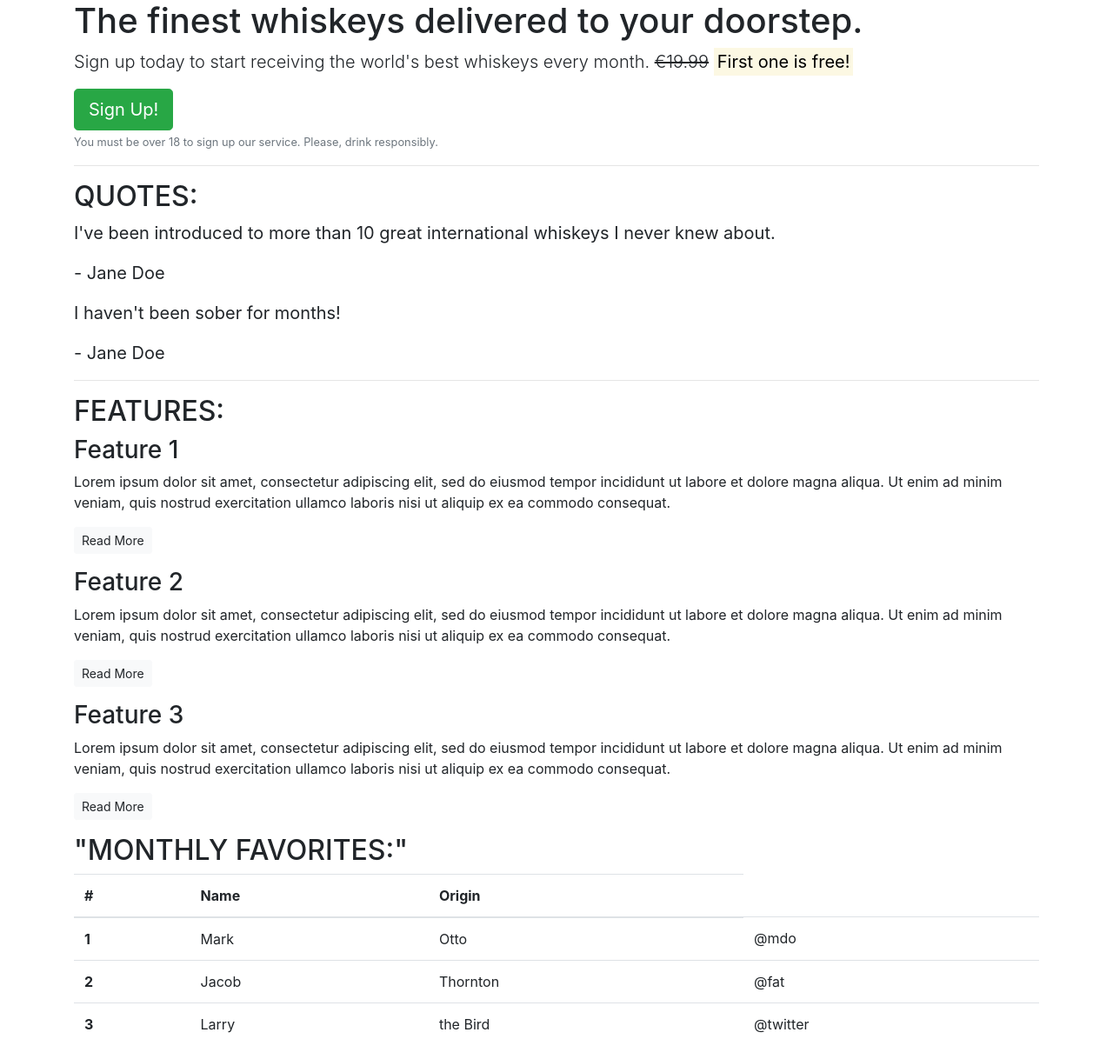
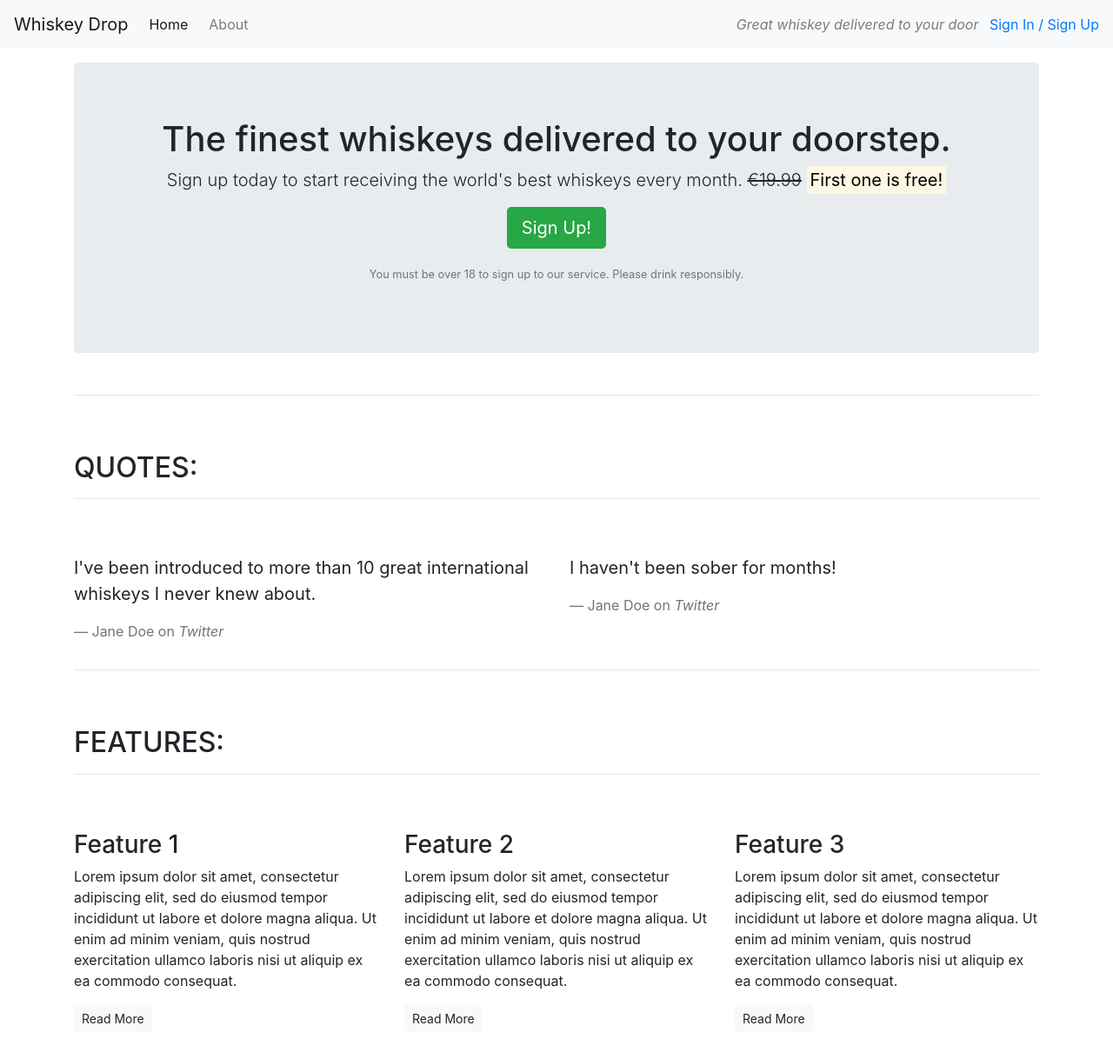
Before and after one commit to paulasdev/bootstrap, a plain HTML site: page index.html in a window 1280 px wide. Shown: the whole page at 87% size. Drawn offline with nearby package versions, Linux system fonts and the light colour scheme.

```diff
--- a/index.html
+++ b/index.html
@@ -11,91 +11,94 @@
 </head>
 
 <body>
+  <!--Nav-->
+  <nav class="navbar navbar-light navbar-expand-sm bg-light">
+      <a href="/" class="navbar-brand">Whiskey Drop</a>
+      <ul class="navbar-nav mr-auto">
+          <li class="active nav-item mr-2"><a class="nav-link" href="/">Home</a></li>
+          <li class="nav-item mr-2"><a class="nav-link" href="">About</a></li>
+          <li class="nav-item mr-2 d-block d-sm-none"><a class="nav-link" href="">Sign In / Sign Up</a></li>
+      </ul>
 
-    <article class="container">
+      <div class="d-none d-md-block">
+          <p class="navbar-text my-auto mr-2"><i>Great whiskey delivered to your door</i></p>
+          <a href="/login">Sign In / Sign Up</a>
+      </div>
+      <!--</div>-->
+  </nav>
+  <article class="container mt-3">
       <!-- Callout -->
-        <section class="callout">
+      <div class="row">
+          <div class="col-12">
+              <section class="callout jumbotron text-center">
                   <h1>The finest whiskeys delivered to your doorstep.</h1>
                   <p class="lead">Sign up today to start receiving the world's best whiskeys every month.
-            <s>€19.99</s> <strong><mark>First one is free!</mark></strong></p>
-            <button class="btn btn-success btn-lg">Sign Up!</button>
-            <p class="text-muted"><small>You must be over 18 to sign up our service. Please, drink responsibly.</small></p>
+                      <s class="d-none d-sm-inline">€19.99</s>
+                      <span class="d-inline d-sm-none"><br></span>
+                      <strong><mark>First one is free!</mark></strong></p>
+                  <p><button class="btn btn-lg btn-success">Sign Up!</button></p>
+                  <p class="text-muted"><small>You must be over 18 to sign up to our service. Please drink responsibly.</small></p>
               </section>
+          </div>
+      </div>
       <!-- /.callout -->
       <hr>
-
       <!-- Quotes -->
       <section class="quotes">
+          <div class="row">
+              <div class="col-12 my-5">
                   <h2 class="text-uppercase">Quotes:</h2>
+                  <hr />
+              </div>
+          </div>
+          <div class="row">
+              <div class="col-12 col-md-6">
                   <blockquote class="blockquote">
                       <p>I've been introduced to more than 10 great international whiskeys I never knew about.</p>
-                <p>- Jane Doe</p>
+                      <footer class="blockquote-footer">Jane Doe on <cite title="Twitter">Twitter</cite></footer>
                   </blockquote>
+              </div>
+              <div class="col-12 col-md-6">
                   <blockquote class="blockquote">
                       <p>I haven't been sober for months!</p>
-                <p>- Jane Doe</p>
+                      <footer class="blockquote-footer">Jane Doe on <cite title="Twitter">Twitter</cite></footer>
                   </blockquote>
+              </div>
+          </div>
       </section>
       <!-- /.quotes -->
       <hr>
-
       <!-- Features -->
       <section class="features">
+          <div class="row">
+              <div class="col-12 my-5">
                   <h2 class="text-uppercase">Features:</h2>
+                  <hr />
+              </div>
+          </div>
+          <div class="row">
+              <div class="col-12 col-md-6 col-lg-4">
                   <div class="feature">
                       <h3>Feature 1</h3>
-                <p>Lorem ipsum dolor sit amet, consectetur adipiscing elit, sed do eiusmod tempor incididunt ut labore
-                    et dolore magna aliqua. Ut enim ad minim veniam, quis nostrud exercitation ullamco laboris nisi ut
-                    aliquip ex ea commodo consequat.</p>
+                      <p>Lorem ipsum dolor sit amet, consectetur adipiscing elit, sed do eiusmod tempor incididunt ut labore et dolore magna aliqua. Ut enim ad minim veniam, quis nostrud exercitation ullamco laboris nisi ut aliquip ex ea commodo consequat.</p>
                       <p><a class="btn btn-sm btn-light" href="">Read More</a></p>
                   </div>
+              </div>
+              <div class="col-12 col-md-6 col-lg-4">
                   <div class="feature">
                       <h3>Feature 2</h3>
-                <p>Lorem ipsum dolor sit amet, consectetur adipiscing elit, sed do eiusmod tempor incididunt ut labore
-                    et dolore magna aliqua. Ut enim ad minim veniam, quis nostrud exercitation ullamco laboris nisi ut
-                    aliquip ex ea commodo consequat.</p>
+                      <p>Lorem ipsum dolor sit amet, consectetur adipiscing elit, sed do eiusmod tempor incididunt ut labore et dolore magna aliqua. Ut enim ad minim veniam, quis nostrud exercitation ullamco laboris nisi ut aliquip ex ea commodo consequat.</p>
                       <p><a class="btn btn-sm btn-light" href="">Read More</a></p>
                   </div>
+              </div>
+              <div class="col-12 d-md-none d-lg-block col-lg-4">
                   <div class="feature">
                       <h3>Feature 3</h3>
-                <p>Lorem ipsum dolor sit amet, consectetur adipiscing elit, sed do eiusmod tempor incididunt ut labore
-                    et dolore magna aliqua. Ut enim ad minim veniam, quis nostrud exercitation ullamco laboris nisi ut
-                    aliquip ex ea commodo consequat.</p>
+                      <p>Lorem ipsum dolor sit amet, consectetur adipiscing elit, sed do eiusmod tempor incididunt ut labore et dolore magna aliqua. Ut enim ad minim veniam, quis nostrud exercitation ullamco laboris nisi ut aliquip ex ea commodo consequat.</p>
                       <p><a class="btn btn-sm btn-light" href="">Read More</a></p>
                   </div>
-        </section>
-        <section class="Monthly favorites">
-            <h2 class="text-uppercase">"Monthly favorites:"</h2>
-            <table class="table">
-                <thead>
-                  <tr>
-                    <th scope="col">#</th>
-                    <th scope="col">Name</th>
-                    <th scope="col">Origin</th>
-                  </tr>
-                </thead>
-                <tbody>
-                  <tr>
-                    <th scope="row">1</th>
-                    <td>Mark</td>
-                    <td>Otto</td>
-                    <td>@mdo</td>
-                  </tr>
-                  <tr>
-                    <th scope="row">2</th>
-                    <td>Jacob</td>
-                    <td>Thornton</td>
-                    <td>@fat</td>
-                  </tr>
-                  <tr>
-                    <th scope="row">3</th>
-                    <td>Larry</td>
-                    <td>the Bird</td>
-                    <td>@twitter</td>
-                  </tr>
-                </tbody>
-              </table>
-
+              </div>
+          </div>
       </section>
       <!-- /.features -->
   </article>
```
Lines whose indentation alone changed are shown as unchanged.
